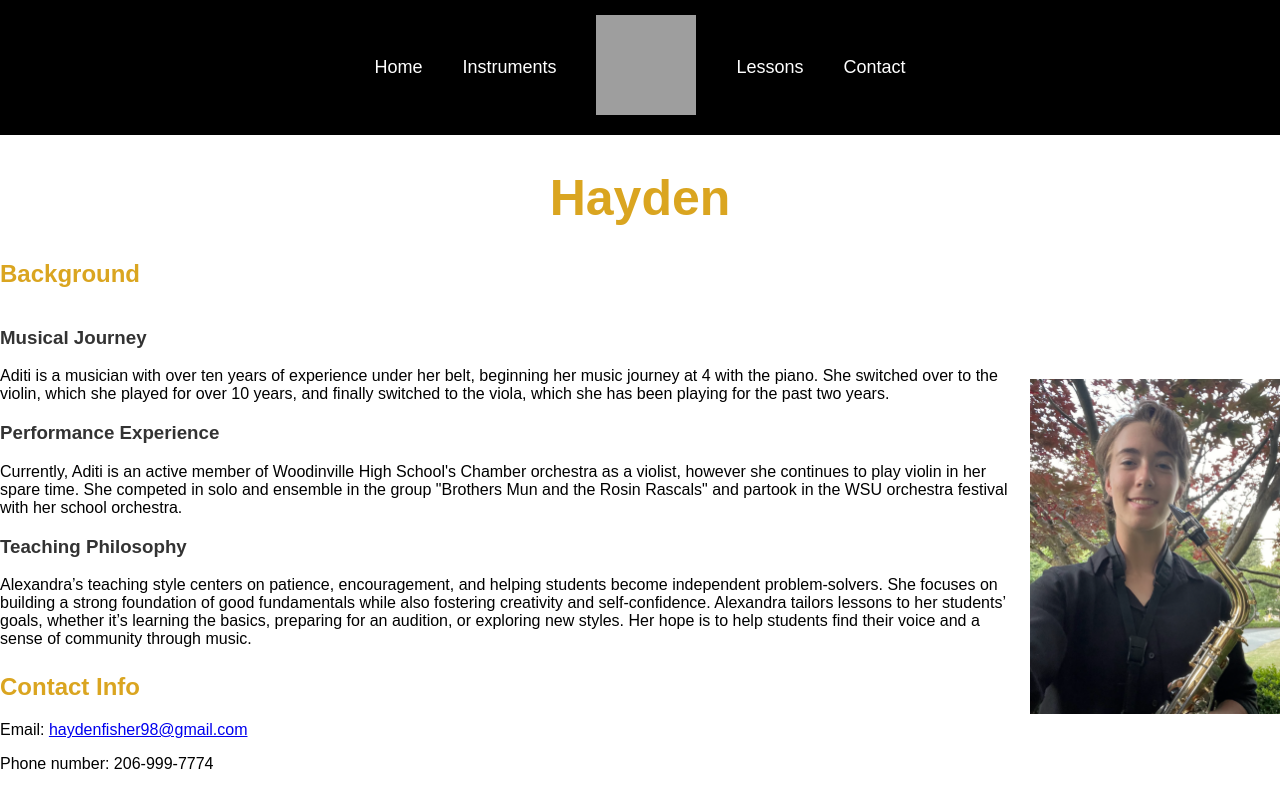
After one commit to EC1790/NovaMusic, a Flask app: page /HF1 in a window 1280 px wide. The commit adds this page. Run offline with Flask 3, Linux system fonts and the light colour scheme; grey boxes are pictures that could not be loaded.

Commit message:
Added trumpet & Hayden F's page

```diff
--- a/app.py
+++ b/app.py
@@ -98,6 +98,9 @@ def AB():
 def JB():
     return render_template("JB.html")
 
+@app.route('/HF1')
+def HF1():
+    return render_template("HF1.html")
 
 @app.route('/SignUp')
 def SignUp():
--- /dev/null
+++ b/templates/HF1.html
@@ -0,0 +1,44 @@
+<!-- Hayden F teacher page connected to the TeacherPages.css and navbar
+Gives info on his musical background, and contact info
+used the background, contact and img-container divs
+-->
+<!DOCTYPE html>
+<html lang="en">
+  <head>
+    <meta charset="utf-8">
+    <meta name="viewport" content="width=device-width">
+    <title>TeacherBase</title>
+    <link rel="icon" type="image/x-icon" href="../static/NovaMusicLogo.png">
+    <link href="../static/TeacherPages.css" rel="stylesheet">
+    <script defer src="../static/loadNavbar.js"></script>
+  </head>
+
+  <body>
+    <div id="navbar"></div>
+    <h1>Hayden</h1>
+
+    <h2>Background</h2>
+    <div id="background">
+      <div>
+        <h3>Musical Journey</h3>
+        <p>Aditi is a musician with over ten years of experience under her belt, beginning her music journey at 4 with the piano. She switched over to the violin, which she played for over 10 years, and finally switched to the viola, which she has been playing for the past two years.</p>
+
+        <h3>Performance Experience</h3>
+        <p>Currently, Aditi is an active member of Woodinville High School's Chamber orchestra as a violist, however she continues to play violin in her spare time. She competed in solo and ensemble in the group "Brothers Mun and the Rosin Rascals" and partook in the WSU orchestra festival with her school orchestra.</p>
+
+        <h3>Teaching Philosophy</h3>
+        <p>Alexandra’s teaching style centers on patience, encouragement, and helping students become independent problem-solvers. She focuses on building a strong foundation of good fundamentals while also fostering creativity and self-confidence. Alexandra tailors lessons to her students’ goals, whether it’s learning the basics, preparing for an audition, or exploring new styles. Her hope is to help students find their voice and a sense of community through music.</p>
+
+        <div id="contact">
+          <h2>Contact Info</h2>
+          <p>Email: <a href="mailto:haydenfisher98@gmail.com">haydenfisher98@gmail.com</a></p>
+          <p>Phone number: 206-999-7774</p>
+        </div>
+      </div>
+
+      <div id="img-container">
+        <img src="../static/sasha.png" alt="Alexandra playing saxophone">
+      </div>
+    </div>
+  </body>
+</html>
```
Also changed, not shown: templates/Instruments.html (+13 -0 lines).
